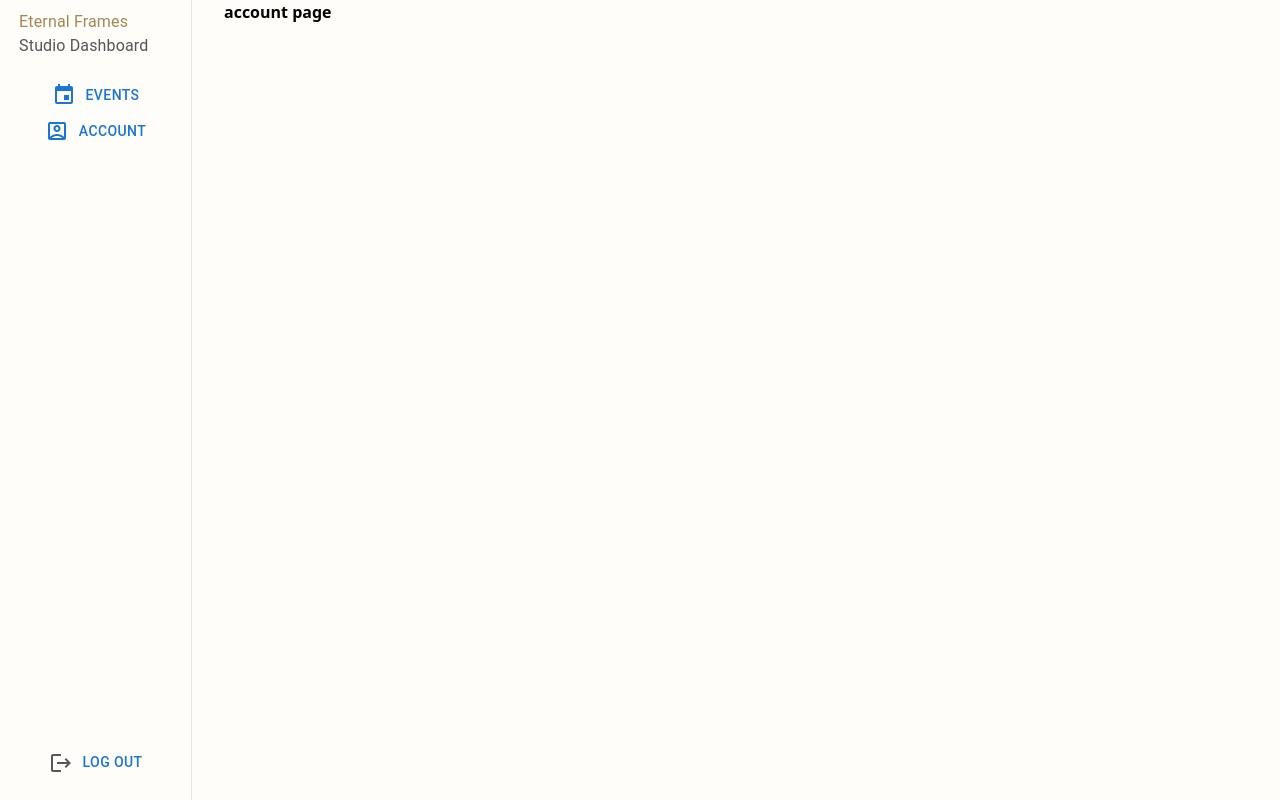
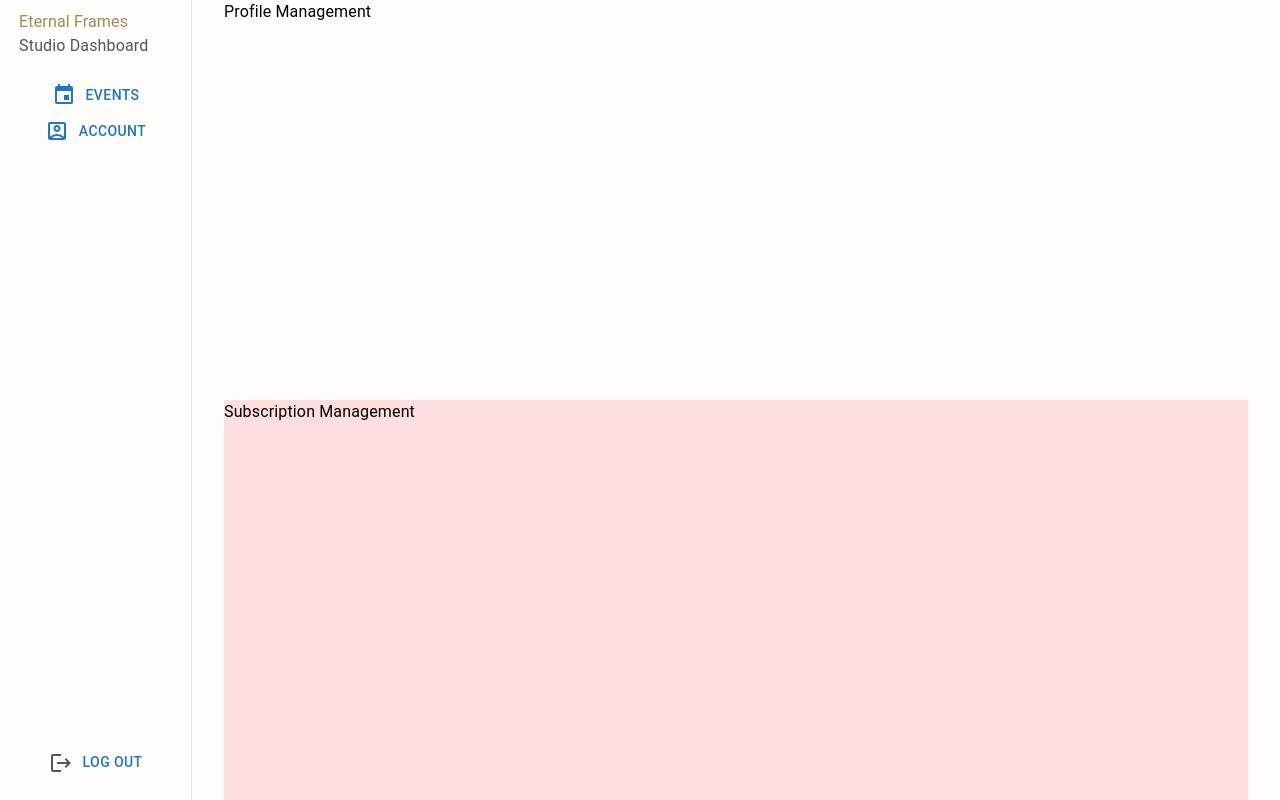
Before and after one commit to sumit-zenmonk/Eternal-Frames, a Next.js app in the folder frontend/: page /gallery/account in a window 1280 px wide. Built offline with nearby package versions, Linux system fonts and the light colour scheme; no server answers.

Commit message:
structure included

```diff
--- a/frontend/src/app/gallery/account/account.module.css
+++ b/frontend/src/app/gallery/account/account.module.css
@@ -5,3 +5,14 @@
     flex-direction: column;
     overflow: auto;
 }
+
+.topContainer {
+    width: 100%;
+    height: 50%;
+}
+
+.bottomContainer {
+    width: 100%;
+    height: 50%;
+    background: #ffdede;
+}
--- a/frontend/src/app/gallery/account/page.tsx
+++ b/frontend/src/app/gallery/account/page.tsx
@@ -6,7 +6,25 @@ import styles from './account.module.css';
 export default function GalleryAccountPage() {
     return (
         <Box className={styles.container}>
-            account page
+            <Box className={styles.topContainer}>
+                <Box className={styles.header}>
+                    <Typography className={styles.title}>Profile Management</Typography>
+                </Box>
+
+                <Box>
+
+                </Box>
+            </Box>
+
+            <Box className={styles.bottomContainer}>
+                <Box className={styles.header}>
+                    <Typography className={styles.title}>Subscription Management</Typography>
+                </Box>
+
+                <Box>
+
+                </Box>
+            </Box>
         </Box>
     );
 }
```
